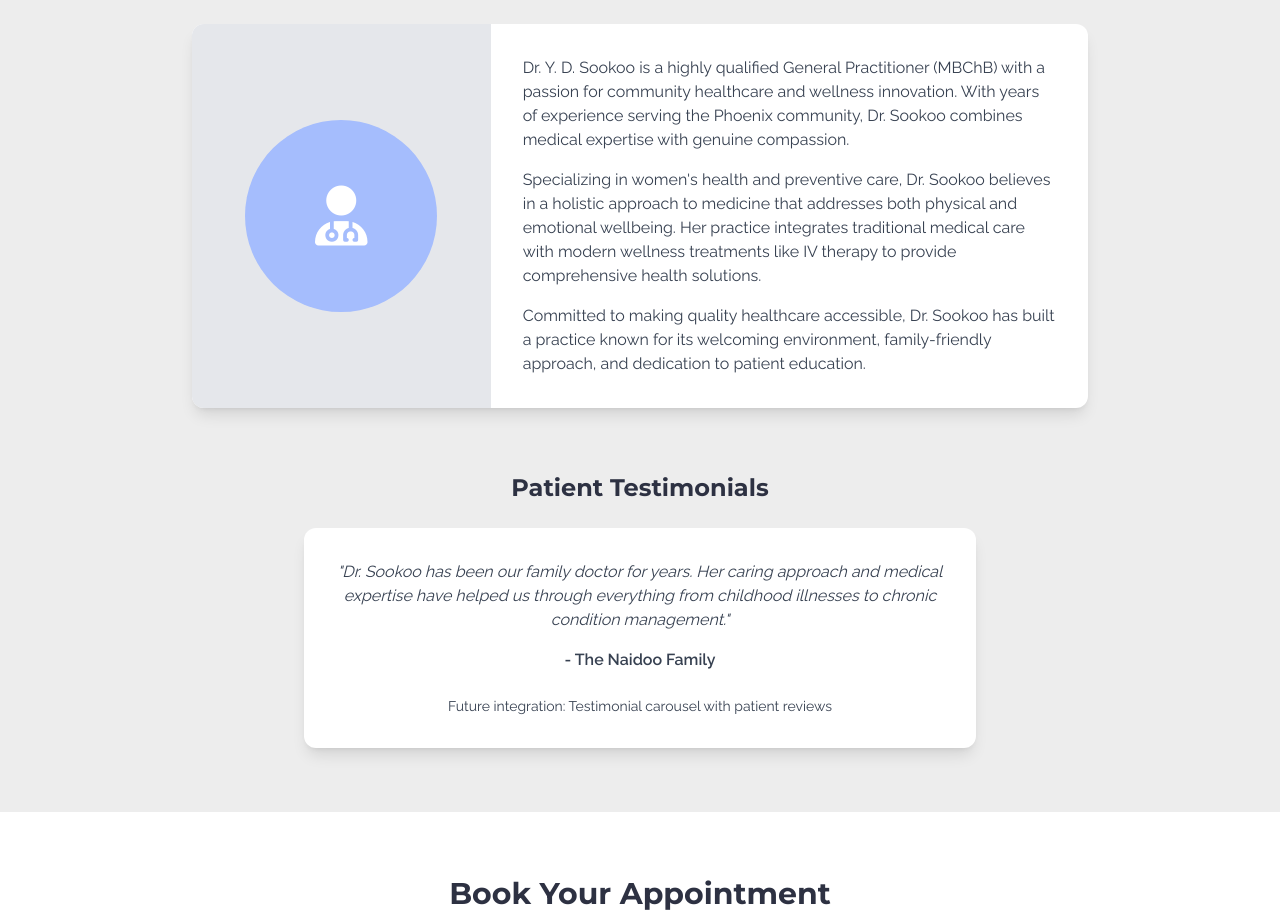
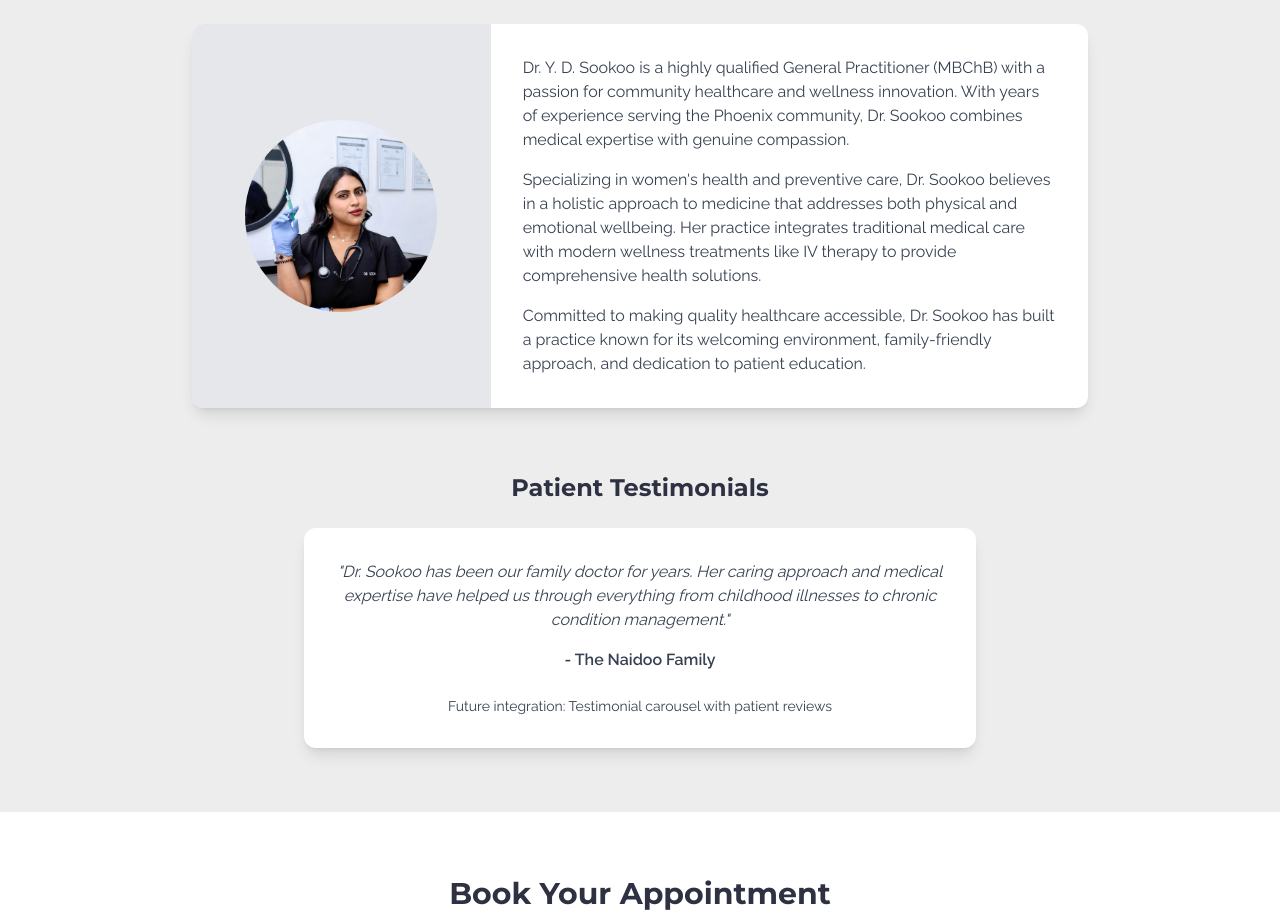
Before and after one commit to NightWing617/dr-y-sookoo-website-v2, a plain HTML site: page index.html in a window 1280 px wide. Shown: the part 4520-5437 px from the top of the page. Drawn offline with nearby package versions, Linux system fonts and the light colour scheme.

```diff
--- a/index.html
+++ b/index.html
@@ -382,9 +382,7 @@
             <div class="max-w-4xl mx-auto bg-white rounded-xl shadow-lg overflow-hidden">
                 <div class="md:flex">
                     <div class="md:w-1/3 bg-gray-200 flex items-center justify-center">
-                        <div class="w-48 h-48 rounded-full bg-primary flex items-center justify-center text-white text-6xl">
-                            <i class="fas fa-user-md"></i>
-                        </div>
+                        <img src="assets/images/dr_y_d_sookoo.jpg" alt="Dr. Y. D. Sookoo" class="w-48 h-48 rounded-full object-cover">
                     </div>
                     <div class="md:w-2/3 p-8">
                         <p class="mb-4">Dr. Y. D. Sookoo is a highly qualified General Practitioner (MBChB) with a passion for community healthcare and wellness innovation. With years of experience serving the Phoenix community, Dr. Sookoo combines medical expertise with genuine compassion.</p>
```
Also changed, not shown: assets/images/dr_y_d_sookoo.jpg (renamed from assets/images/dr_y_sookoo.jpg).
